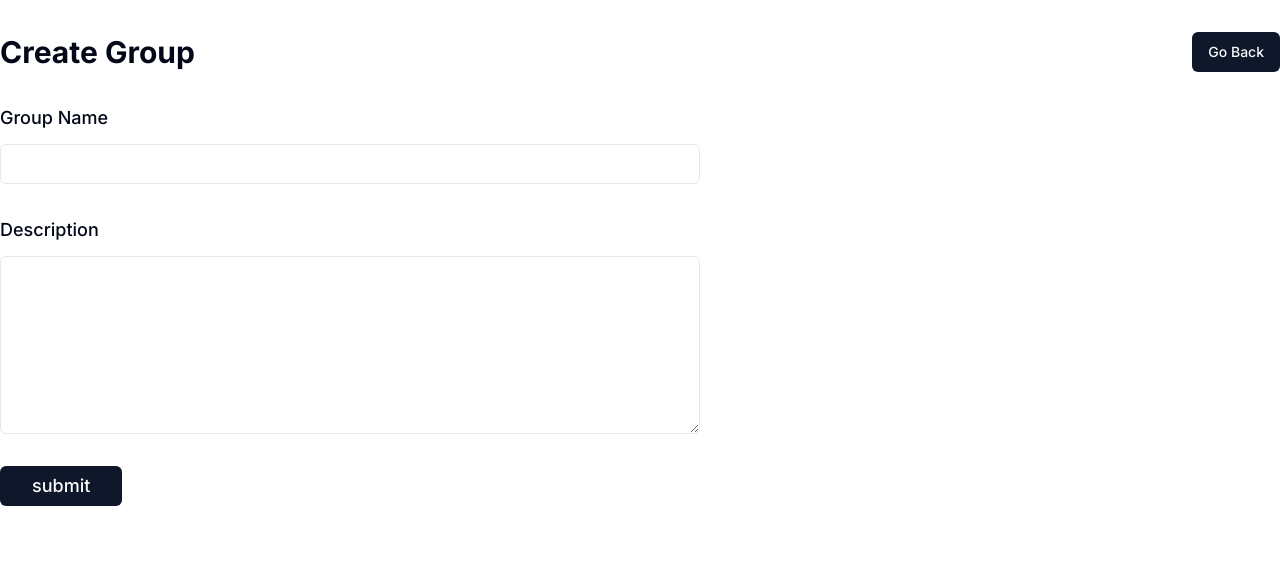
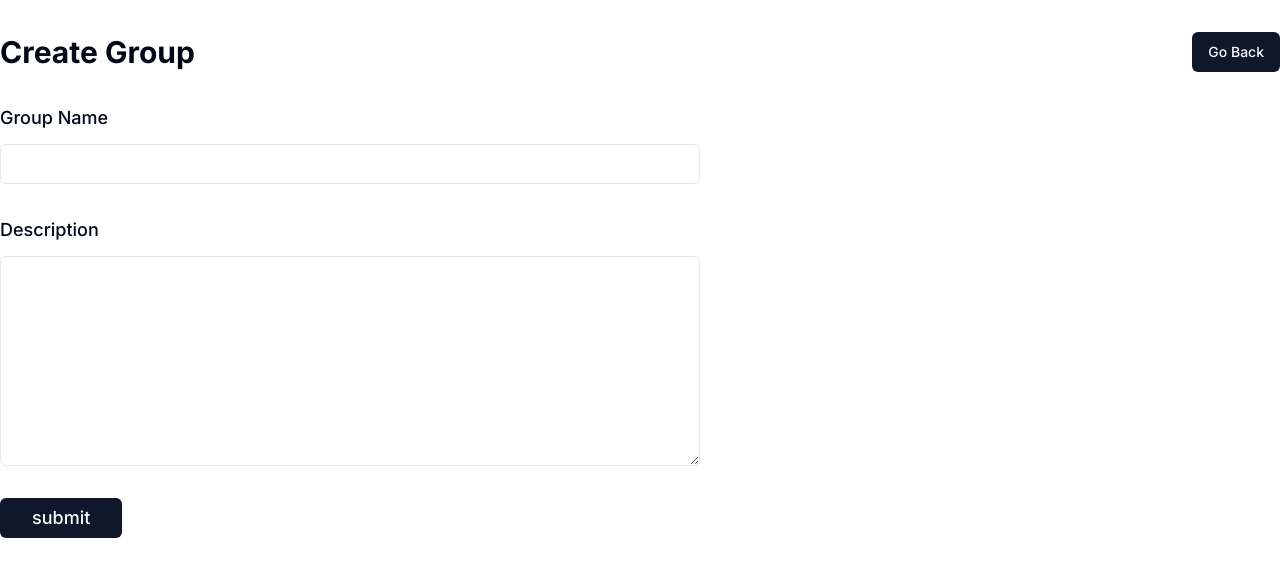
Before and after one commit to MohamedAdelElBaik/group-app, a Next.js app: page /create-group in a window 1280 px wide. Shown: the top 576 px of the page. Built offline with nearby package versions, Linux system fonts and the light colour scheme.

Commit message:
install textarea shandcn component

```diff
--- /dev/null
+++ b/components/ui/textarea.jsx
@@ -0,0 +1,18 @@
+import * as React from "react"
+
+import { cn } from "@/lib/utils"
+
+const Textarea = React.forwardRef(({ className, ...props }, ref) => {
+  return (
+    (<textarea
+      className={cn(
+        "flex min-h-[80px] w-full rounded-md border border-input bg-background px-3 py-2 text-sm ring-offset-background placeholder:text-muted-foreground focus-visible:outline-none focus-visible:ring-2 focus-visible:ring-ring focus-visible:ring-offset-2 disabled:cursor-not-allowed disabled:opacity-50",
+        className
+      )}
+      ref={ref}
+      {...props} />)
+  );
+})
+Textarea.displayName = "Textarea"
+
+export { Textarea }
```
